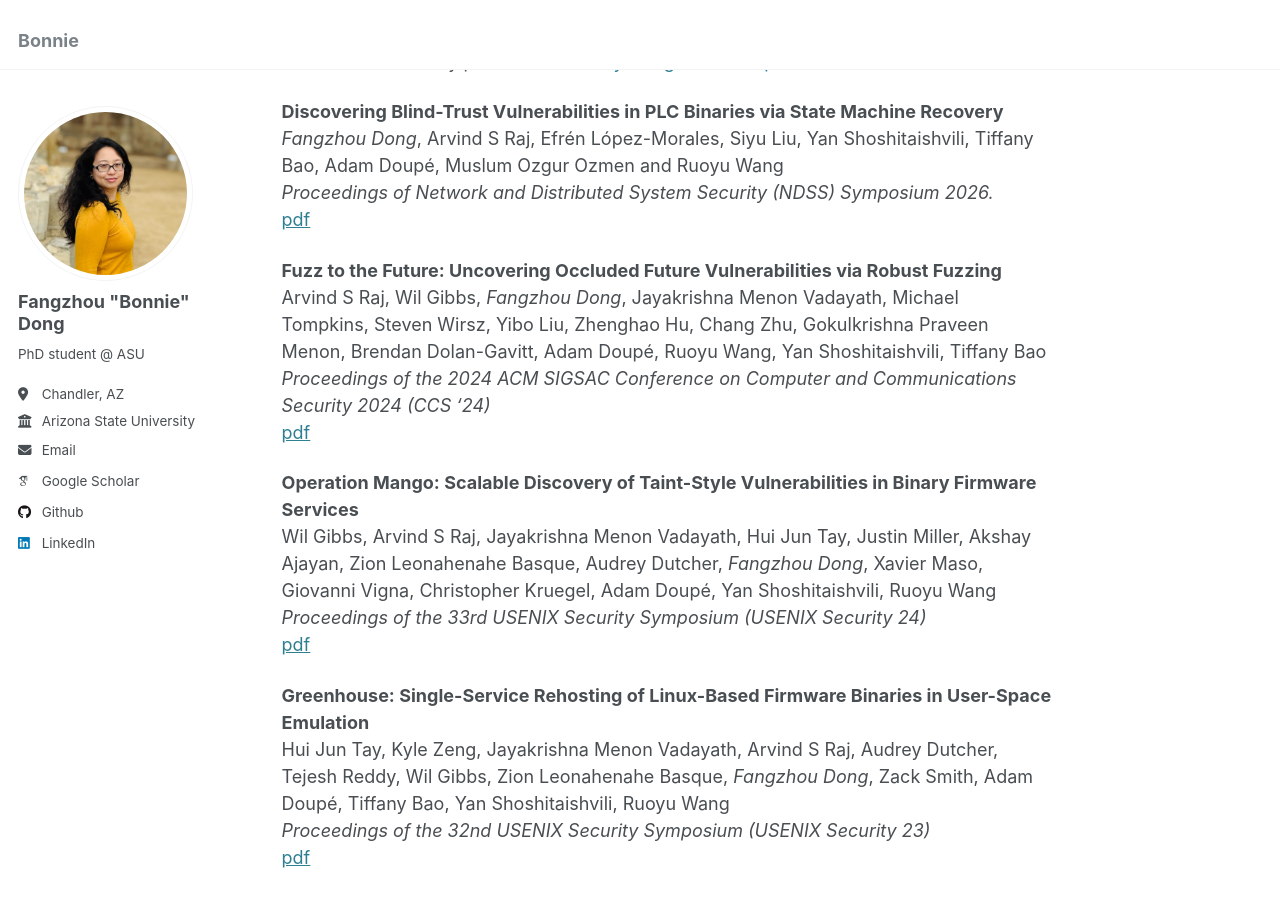
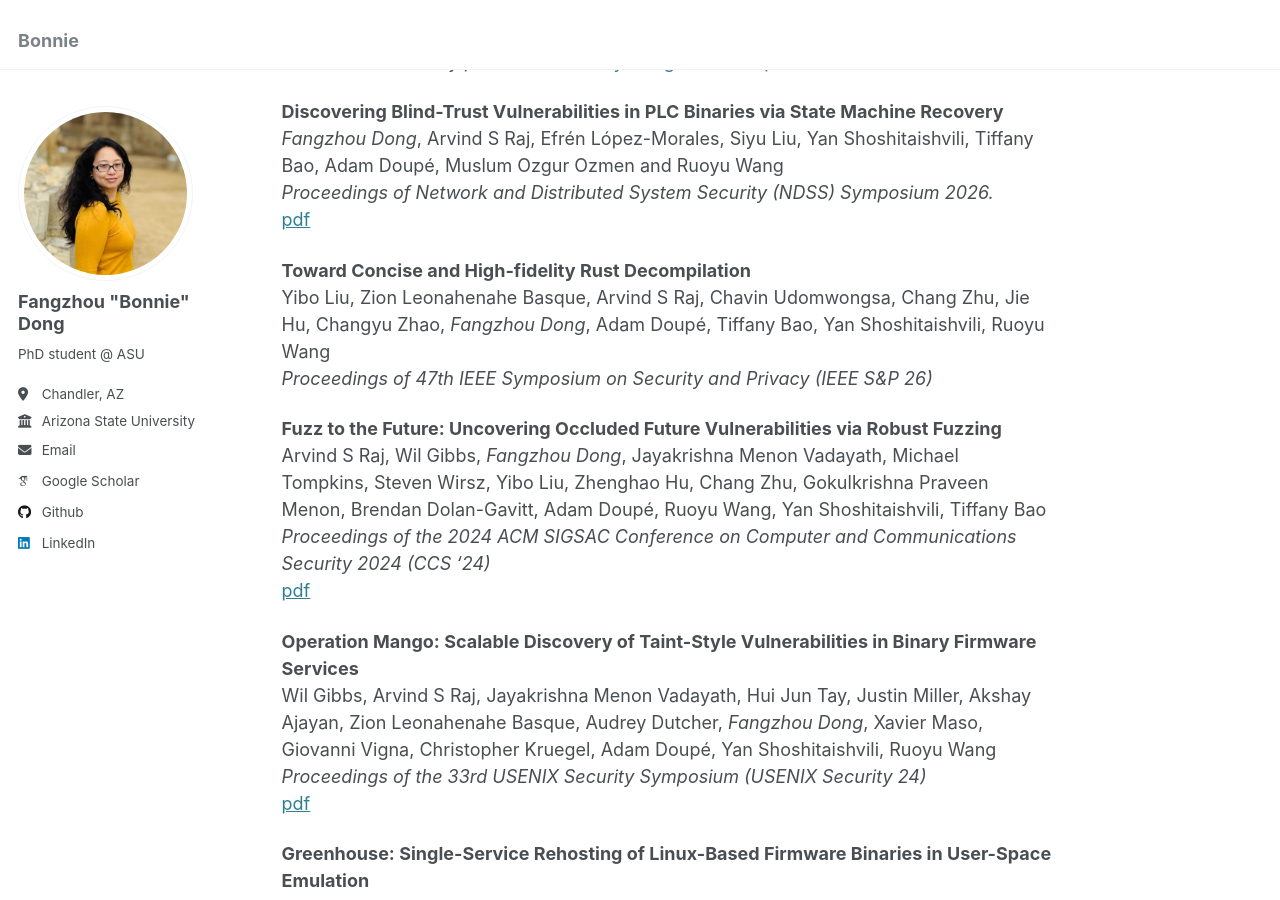
Before and after one commit to Bonnie1256/Bonnie1256.github.io, a Jekyll site: the page built from _pages/about.md, in a window 1280 px wide and 900 px high, scrolled down 513 px. Built offline with Jekyll 4.4.1, drawn with Linux system fonts in a browser that asks for light colours; some web fonts are replaced.

Commit message:
add oxidizer

```diff
--- a/_pages/about.md
+++ b/_pages/about.md
@@ -28,6 +28,12 @@ You can also find my publications on [my Google Scholar profile](https://scholar
 *Proceedings of Network and Distributed System Security (NDSS) Symposium 2026.*
 [pdf](/files/taveren.pdf)
 
+**Toward Concise and High-fidelity Rust Decompilation**
+Yibo Liu, Zion Leonahenahe Basque, Arvind S Raj, Chavin Udomwongsa, Chang Zhu, Jie Hu, Changyu Zhao, *Fangzhou Dong*, Adam Doupé, Tiffany Bao, Yan Shoshitaishvili, Ruoyu Wang
+*Proceedings of 47th IEEE Symposium on
+Security and Privacy (IEEE S&P 26)*
+
+
 **Fuzz to the Future: Uncovering Occluded Future Vulnerabilities via Robust Fuzzing**
 Arvind S Raj, Wil Gibbs, *Fangzhou Dong*, Jayakrishna Menon Vadayath, Michael Tompkins, Steven Wirsz, Yibo Liu, Zhenghao Hu, Chang Zhu, Gokulkrishna Praveen Menon, Brendan Dolan-Gavitt, Adam Doupé, Ruoyu Wang, Yan Shoshitaishvili, Tiffany Bao
 *Proceedings of the 2024 ACM SIGSAC Conference on Computer and Communications Security 2024 (CCS ‘24)*
```
